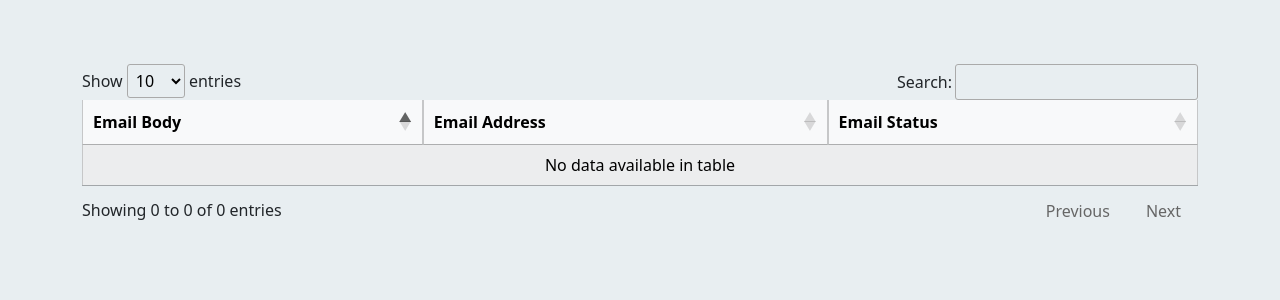
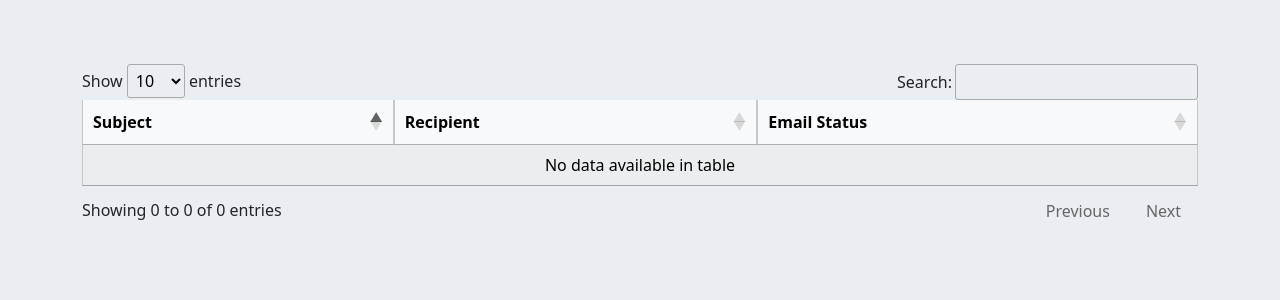
Before and after one commit to francejules22/EmailSupport_HR, a PHP site: page /HREmailSupport/track_email.php in a window 1280 px wide. Shown: the part 110-410 px from the top of the page. Run offline with PHP 8.4, Linux system fonts and the light colour scheme; data that the repository does not hold is empty; some libraries are stand-ins or nearby versions.

Commit message:
Implemented Track Email Status

```diff
--- a/handler/single_archive.php
+++ b/handler/single_archive.php
@@ -5,6 +5,7 @@ include "../dbconnect/connection.php";
 $name='';
 $email='';
 $date = date("Y-m-d");
+
 
 
 if(isset($_REQUEST['id'])){
--- a/track_email.php
+++ b/track_email.php
@@ -9,8 +9,8 @@
         <table class="table table-bordered table-striped table-hovered table-light" id="track_data">
                <thead>
                   <tr>
-                     <th>Email Body</th>
-                     <th>Email Address</th>
+                     <th>Subject</th>
+                     <th>Recipient</th>
                      <th>Email Status</th>
                   </tr>
                </thead>
@@ -23,11 +23,10 @@
                       {
                   ?>
                   <tr>
-                     <td><?= $row['message'] ?></td>
+                     <td><?= $row['subject'] ?></td>
                      <td><?= $row['emails'] ?></td>
                      <td><center>
                         <button type="button" class="btn btn-success" id= "<?= $row['status'] ?>" >Sent</button>
-                        <button type="button" class="btn btn-danger" id= "<?= $row['status'] ?>" >Fail</button>
                      </center></td>
                   </tr>
                   <?php
```
Also changed, not shown: send.php (+10 -5 lines).
